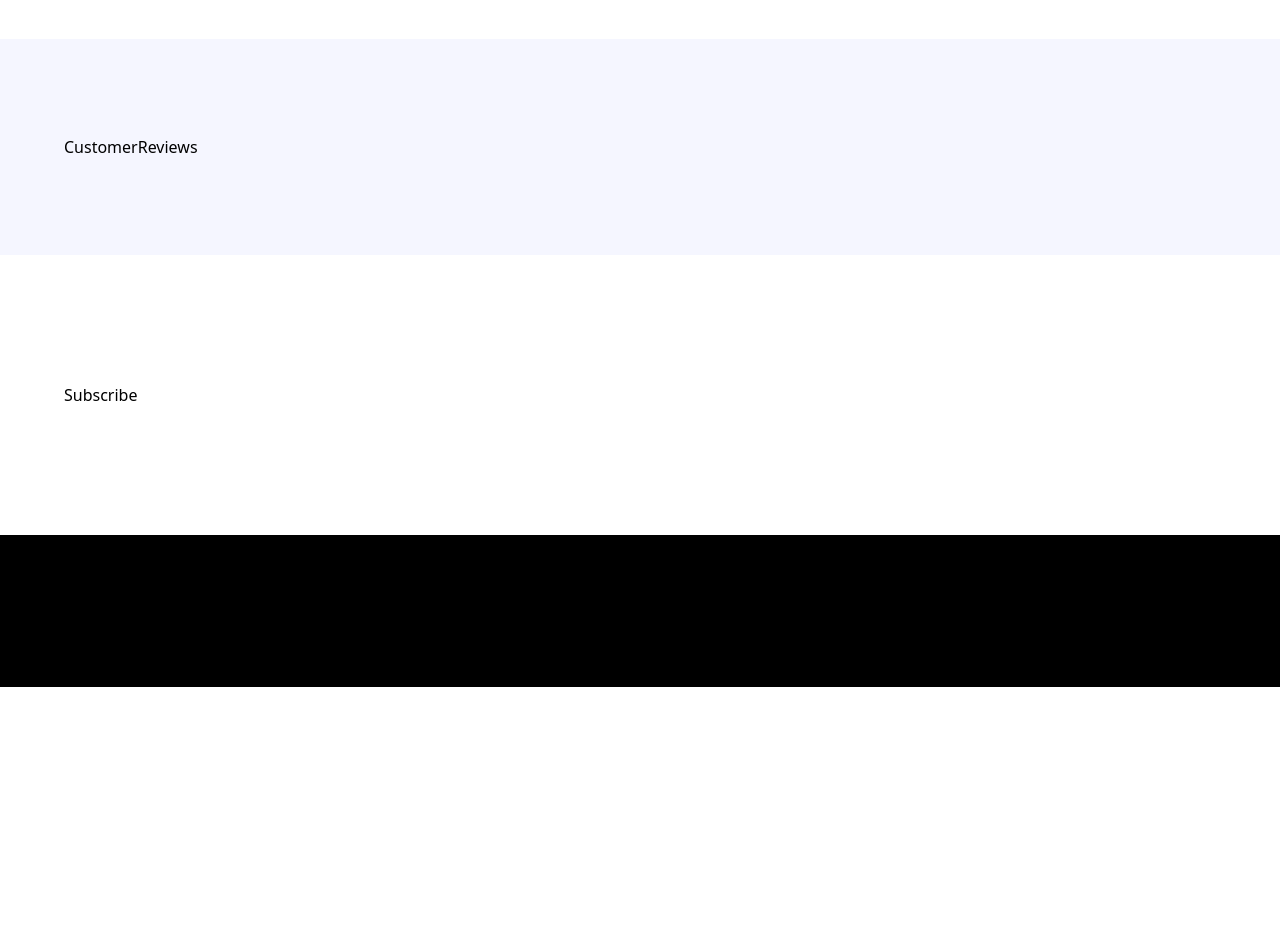
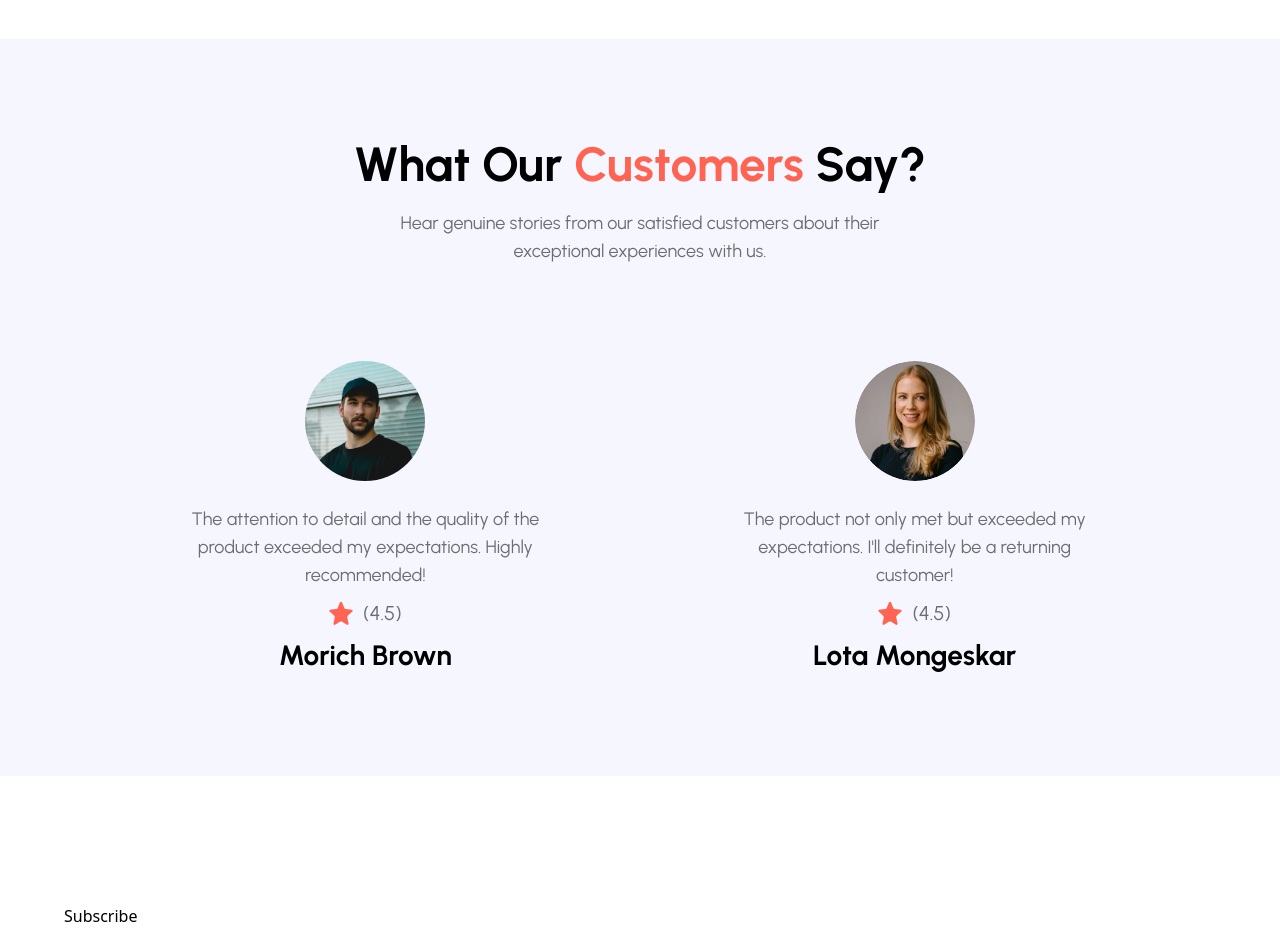
Before and after one commit to Jeffansah/nikeshop, a React (Vite) app: page / in a window 1280 px wide. Shown: the part 3400-4332 px from the top of the page. Before the commit the page ends 4087 px from the top, so only its background shows below. Built offline with nearby package versions, Linux system fonts and the light colour scheme; a web font is replaced by a local one.

Commit message:
Customer Review Section implemented

```diff
--- /dev/null
+++ b/src/components/ReviewCard.jsx
@@ -0,0 +1,30 @@
+import React from "react";
+import { star } from "../assets/icons";
+
+const ReviewCard = ({ customerName, feedback, rating, imgURL }) => {
+  return (
+    <div className="flex justify-center items-center flex-col">
+      <img
+        src={imgURL}
+        alt="customer"
+        className="rounded-full object-cover w-[120px] h-[120px]"
+      />
+      <p className="mt-6 max-w-sm text-center info-text">{feedback}</p>
+      <div className="mt-3 flex justify-center items-center gap-2.5">
+        <img
+          src={star}
+          alt="rating"
+          width={24}
+          height={24}
+          className="object-contain m-0"
+        />
+        <p className="text-xl font-urbanist text-slate-gray">({rating})</p>
+      </div>
+      <h3 className="mt-1 font-urbanist text-3xl text-center font-bold">
+        {customerName}
+      </h3>
+    </div>
+  );
+};
+
+export default ReviewCard;
--- a/src/sections/CustomerReviews.jsx
+++ b/src/sections/CustomerReviews.jsx
@@ -1,7 +1,25 @@
 import React from "react";
+import { reviews } from "../constants";
+import ReviewCard from "../components/ReviewCard";
 
 const CustomerReviews = () => {
-  return <div>CustomerReviews</div>;
+  return (
+    <section className="max-container">
+      <h3 className="text-center font-urbanist text-4xl font-bold">
+        What Our <span className="text-coral-red">Customers </span>
+        Say?
+      </h3>
+      <p className="info-text m-auto mt-4 max-w-lg text-center">
+        Hear genuine stories from our satisfied customers about their
+        exceptional experiences with us.
+      </p>
+      <div className="mt-24 flex flex-1 justify-evenly items-center gap-14 max-lg:flex-col">
+        {reviews.map((review) => (
+          <ReviewCard key={review.customerName} {...review} />
+        ))}
+      </div>
+    </section>
+  );
 };
 
 export default CustomerReviews;
```
